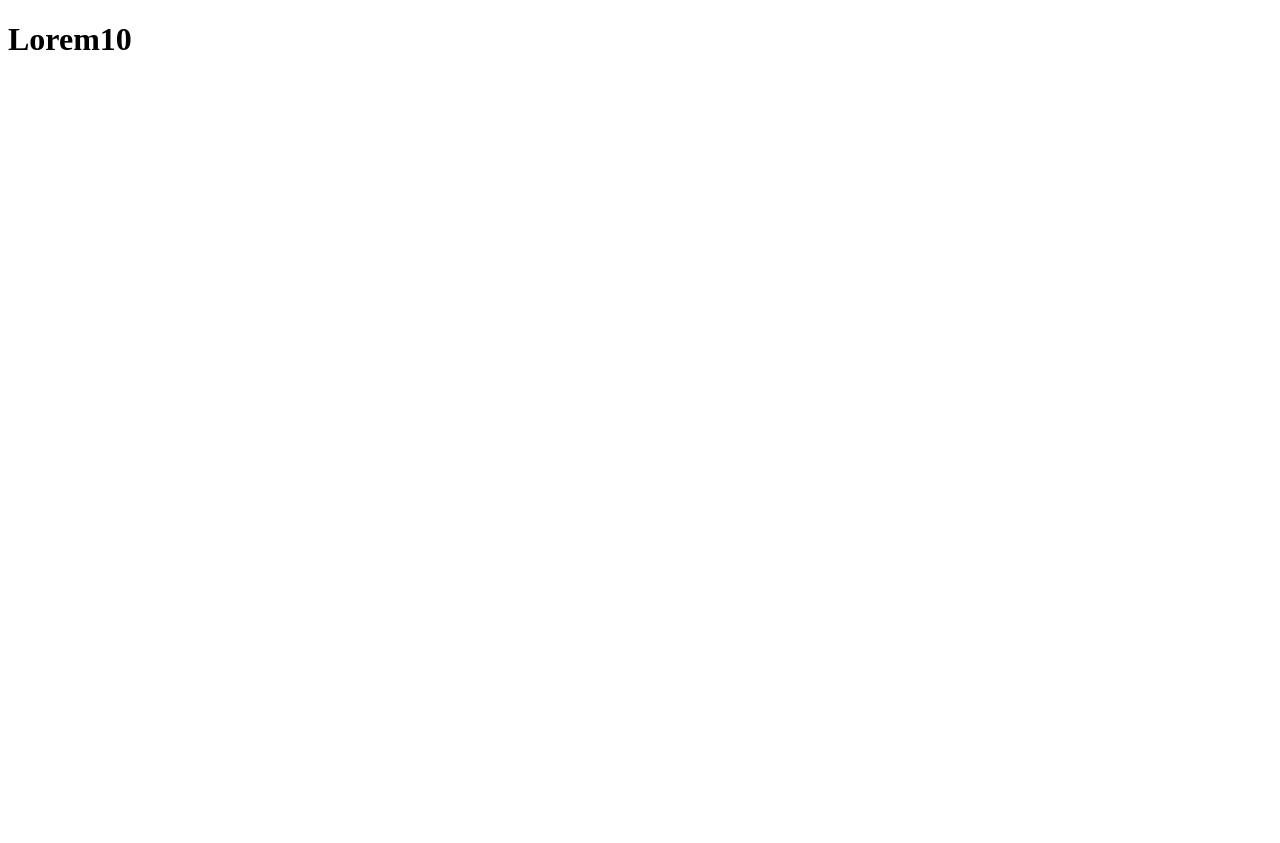
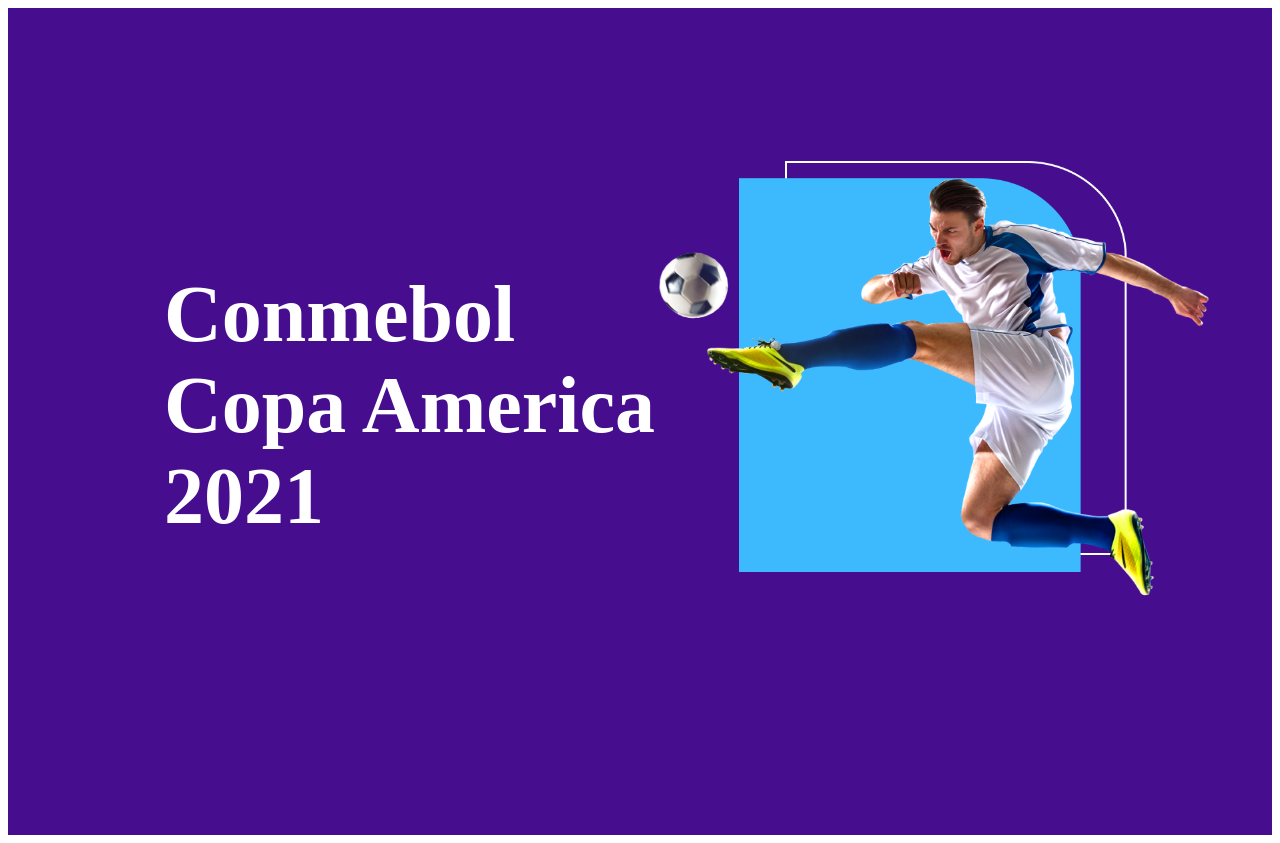
Before and after one commit to Nusrat-Jahan-Nijhum/responsive-football-main, a plain HTML site: page index.html in a window 1280 px wide. Before the commit the page ends 800 px from the top, so only its background shows below. Drawn offline with Linux system fonts and the light colour scheme.

Commit message:
first attempt

```diff
--- a/index.html
+++ b/index.html
@@ -7,10 +7,25 @@
     <meta name="viewport" content="width=device-width, initial-scale=1.0">
     <title>responsive football</title>
     <link rel="stylesheet" href="style.css">
-    <h1>Lorem10</h1>
 </head>
 
 <body>
+    <main>
+        <!--------------
+            TOP SECTION
+        ---------------------->
+        <div class="top-container">
+            <!--top caption-->
+            <div class="top-caption">
+                <h1>Conmebol<br>Copa America<br>2021</h1>
+            </div>
+            <!--top image-->
+            <div class="top-image">
+                <img src="images/banner.png" alt=" Web banner">
+            </div>
+        </div>
+        </div>
+    </main>
 
 </body>
 
--- a/style.css
+++ b/style.css
@@ -0,0 +1,25 @@
+/* -----------------
+     TOP SECTION
+---------------------*/
+.top-container{
+    background-color: rgb(70, 14, 143);
+    display: flex;
+    align-content: center;
+}
+.top-container .top-caption{
+    font-family: Poppins;
+    font-style: normal;
+    font-weight: bold;
+    font-size: 40px;
+    color: white;
+    padding-top: 207px;
+    padding-left: 156px;
+    padding-bottom: 240px;
+}
+.top-container img{
+    width: 556.01px;
+    height: 438px;
+    left: 1299.01px;
+    top: 153px;
+    padding-top:153px ;
+}
```
Also changed, not shown: images/top-bg.png.jfif (added).
